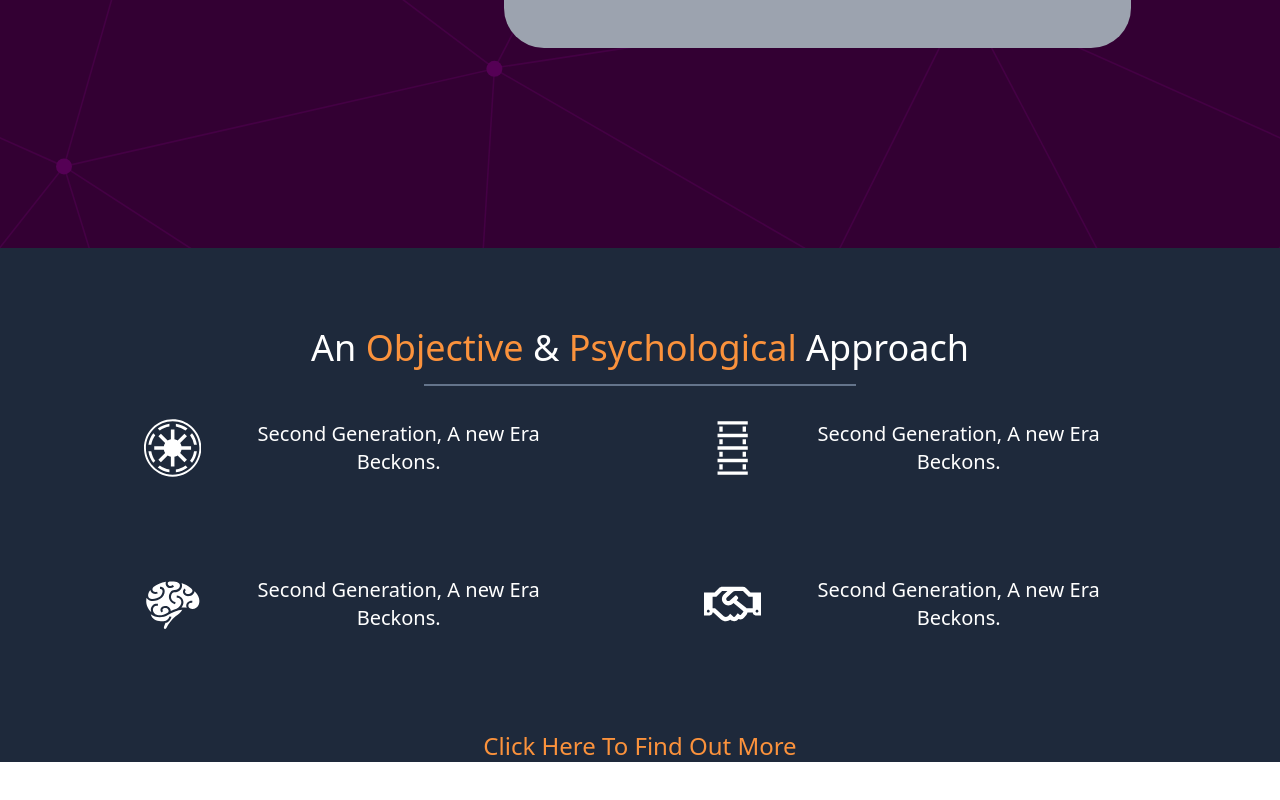
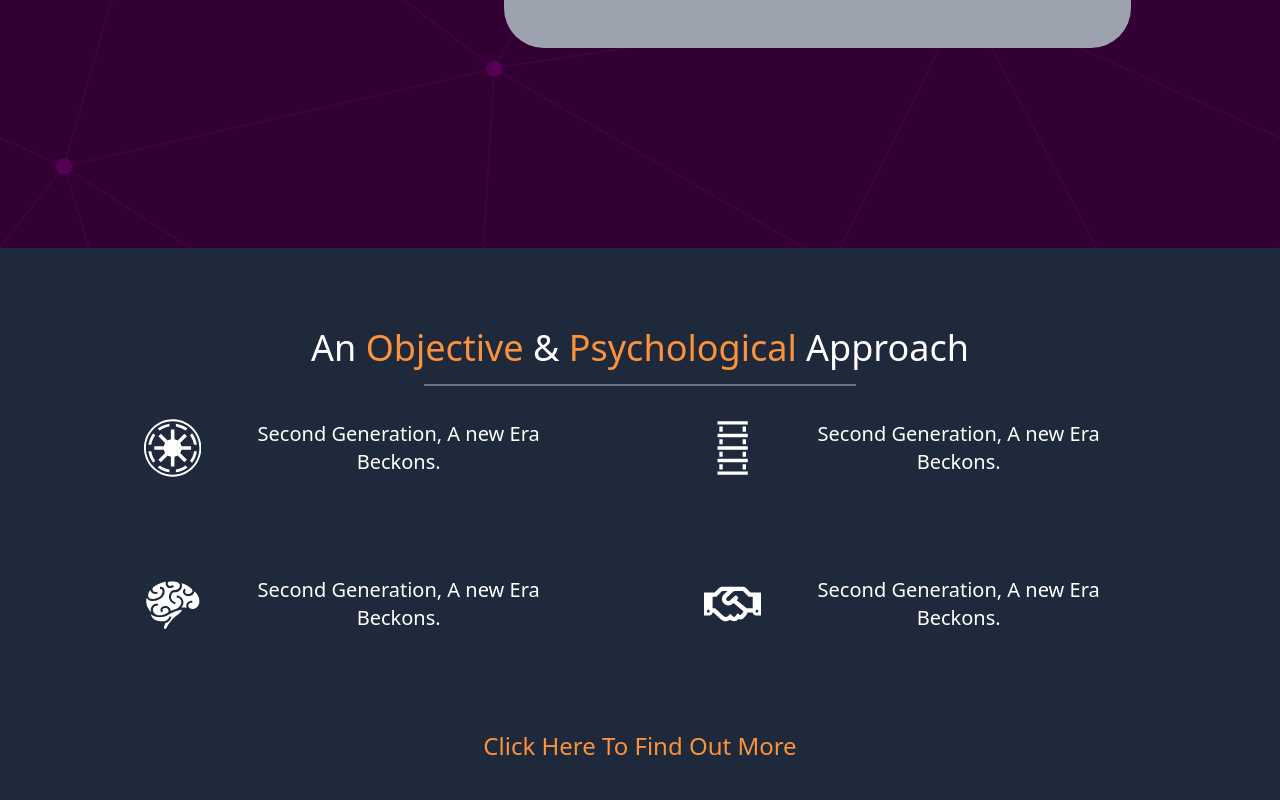
Before and after one commit to fsmutimeer/education-trading, a Next.js app: page / in a window 1280 px wide. Shown: the part 552-1352 px from the top of the page. Before the commit the page ends 1314 px from the top, so only its background shows below. Built offline with nearby package versions, Linux system fonts and the light colour scheme.

Commit message:
page 2 set

```diff
--- a/components/Hero.tsx
+++ b/components/Hero.tsx
@@ -25,7 +25,7 @@ const Hero = () => {
       </div>
     </div>
      {/* Objective  */}
-     <div className="container mx-auto flex-col bg-slate-800">
+     <div className="mx-auto flex-col bg-slate-800 h-screen w-full">
       <div className="w-[80%] mx-auto flex-col justify-center items-center text-center ">
           {/* Title */}
           <div className="pt-[4rem]">
```
